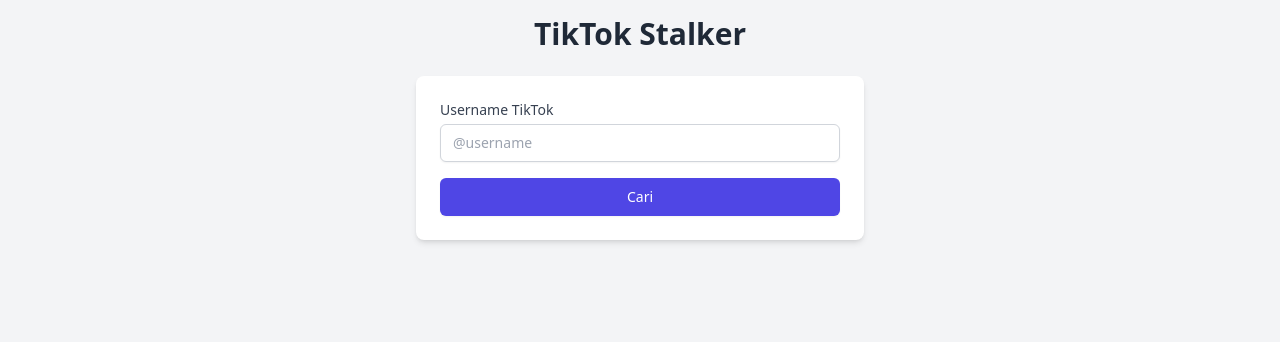
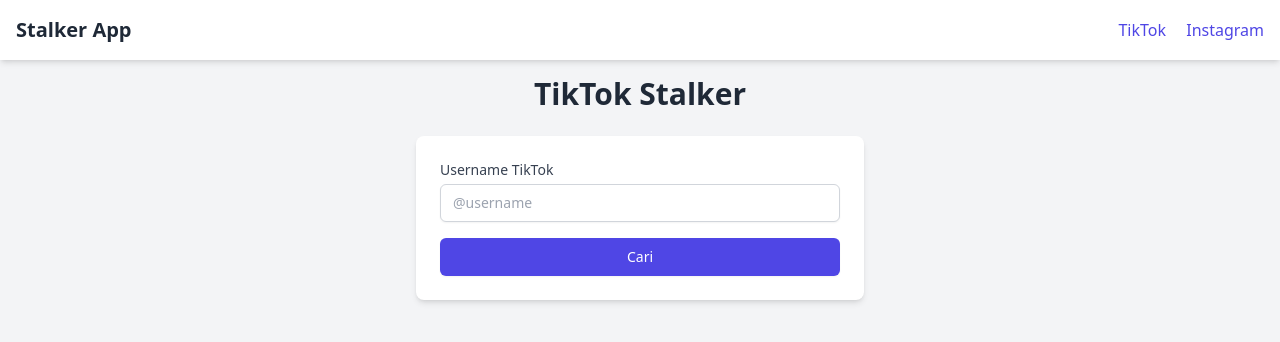
Before and after one commit to Kumis-XD/Tik-Tok, a website: page public/index.html in a window 1280 px wide. Drawn offline with nearby package versions, Linux system fonts and the light colour scheme.

Commit message:
Add files via upload

```diff
--- a/public/index.html
+++ b/public/index.html
@@ -11,6 +11,15 @@
   <script src="https://cdnjs.cloudflare.com/ajax/libs/flowbite/2.3.0/flowbite.min.js"></script>
 </head>
 <body class="bg-gray-100 dark:bg-gray-900">
+  <nav class="bg-white dark:bg-gray-800 shadow-md">
+    <div class="container mx-auto p-4 flex justify-between items-center">
+      <h1 class="text-xl font-bold text-gray-800 dark:text-white">Stalker App</h1>
+      <div class="space-x-4">
+        <a href="/index.html" class="text-indigo-600 dark:text-indigo-400 hover:underline">TikTok</a>
+        <a href="/instagram" class="text-indigo-600 dark:text-indigo-400 hover:underline">Instagram</a>
+      </div>
+    </div>
+  </nav>
   <div class="container mx-auto p-4">
     <h1 class="text-3xl font-bold text-center text-gray-800 dark:text-white mb-6">TikTok Stalker</h1>
     <div class="max-w-md mx-auto bg-white dark:bg-gray-800 rounded-lg shadow-md p-6">
```
